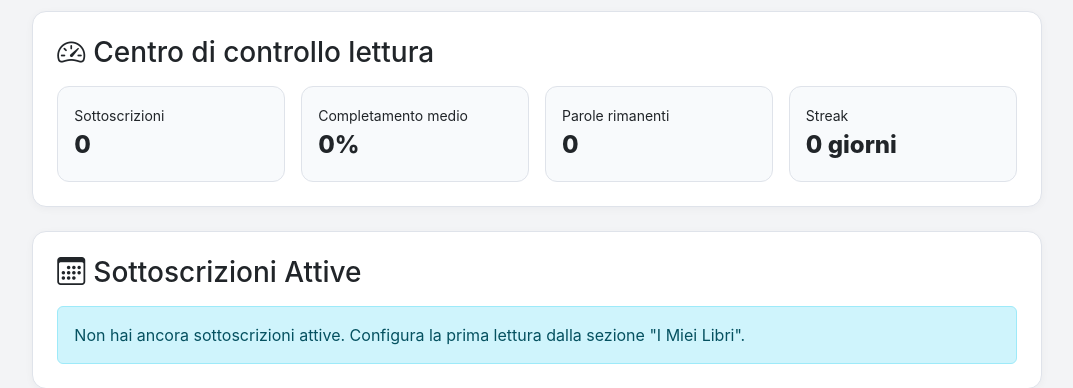
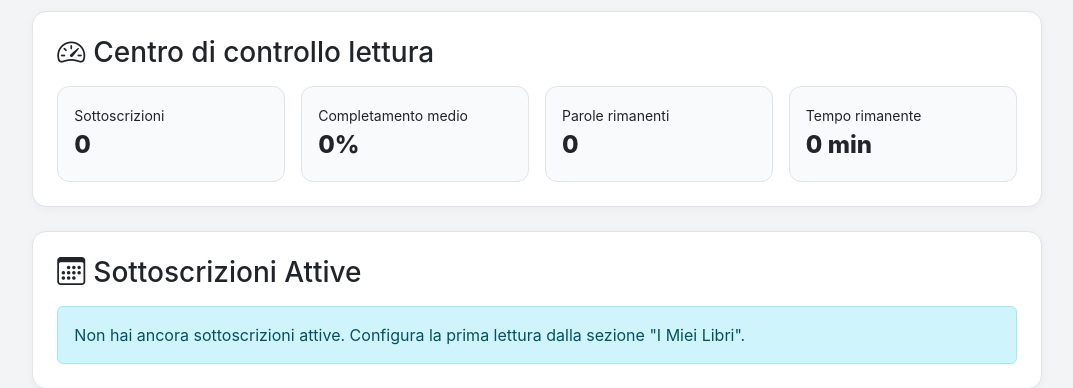
Before and after one commit to pdolci/BIP, a Flask app: template templates/reading_center.html in a window 1280 px wide. Shown: the part 120-508 px from the top of the page, without its empty margins (103-1176 px from the left). Run offline with Flask 3, Linux system fonts and the light colour scheme; the template is opened without the code that fills it, so the values that code supplies are empty; parts of the project's set-up code (start-up, migrations or seed data) failed here and were passed over.

Commit message:
Rimuovi streak dal dashboard del reading center

```diff
--- a/routes.py
+++ b/routes.py
@@ -342,22 +342,6 @@ def _is_schedule_completed(schedule, total_words=None):
     return schedule.last_sent_index >= total_words
 
 
-def _compute_streak(sent_events):
-    if not sent_events:
-        return 0
-
-    sent_days = sorted({utc_naive_to_local_naive(event.created_at).date() for event in sent_events}, reverse=True)
-    streak = 0
-    cursor = sent_days[0]
-    for day in sent_days:
-        if day == cursor:
-            streak += 1
-            cursor = cursor - timedelta(days=1)
-        elif day < cursor:
-            break
-    return streak
-
-
 def _build_dashboard(active_schedules):
     if not active_schedules:
         return None
@@ -365,7 +349,6 @@ def _build_dashboard(active_schedules):
     total_words = 0
     total_read = 0
     total_remaining_minutes = 0
-    sent_events = []
     history = []
 
     schedule_ids = [schedule.id for schedule in active_schedules]
@@ -394,7 +377,6 @@ def _build_dashboard(active_schedules):
         total_remaining_minutes += int(round(remaining_sessions * schedule.minutes_per_reading))
 
         schedule_events = events_by_schedule.get(schedule.id, [])
-        sent_events.extend([event for event in schedule_events if event.event_type == "sent"])
 
         for event in schedule_events:
             history.append({
@@ -413,7 +395,6 @@ def _build_dashboard(active_schedules):
         "completion": completion,
         "remaining_words": remaining_words,
         "remaining_minutes": total_remaining_minutes,
-        "streak_days": _compute_streak(sent_events),
         "history": history[:20],
     }
 
--- a/templates/reading_center.html
+++ b/templates/reading_center.html
@@ -26,8 +26,8 @@
                 </div>
                 <div class="col-md-3">
                     <div class="metric-box">
-                        <small>Streak</small>
-                        <h4>{{ dashboard.streak_days if dashboard else 0 }} giorni</h4>
+                        <small>Tempo rimanente</small>
+                        <h4>{{ dashboard.remaining_minutes if dashboard else 0 }} min</h4>
                     </div>
                 </div>
             </div>
```
